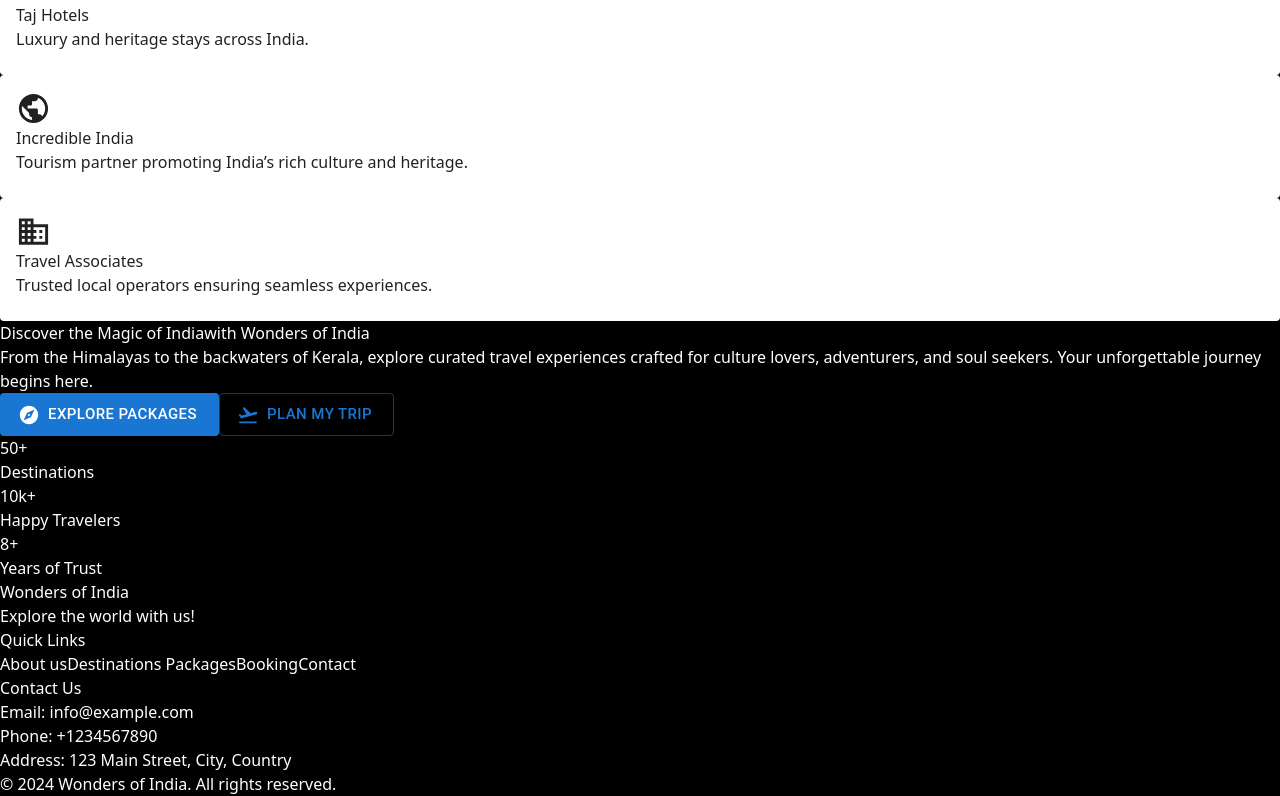
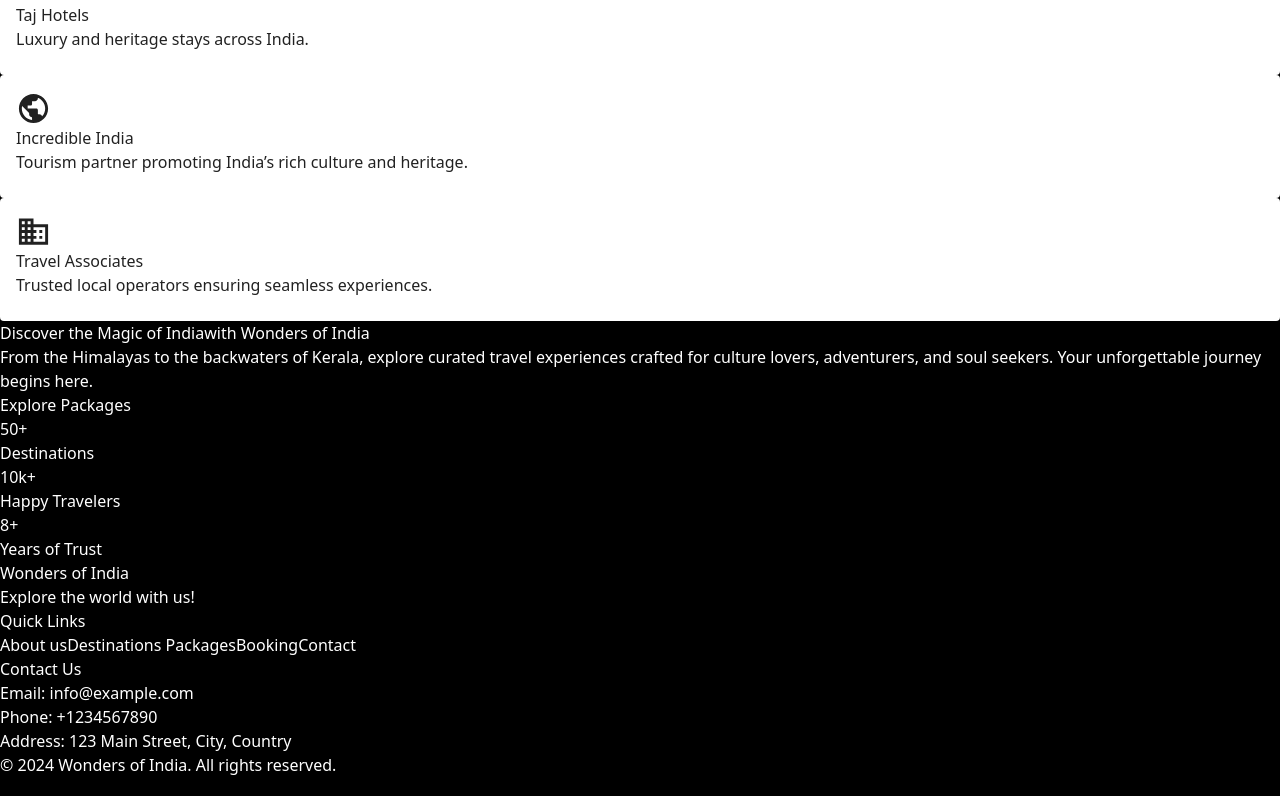
Before and after one commit to JainamKarania/Wonders-of-India, a React (Vite) app: page /home in a window 1280 px wide. Shown: the part 4547-5343 px from the top of the page. Built offline with nearby package versions, Linux system fonts and the light colour scheme.

Commit message:
updation

```diff
--- a/src/Components/BookingsCTA.jsx
+++ b/src/Components/BookingsCTA.jsx
@@ -108,7 +108,7 @@
                 onClick={() => setOpenBooking(true)}
                 className="!rounded-2xl !bg-slate-900 !px-7 !py-3 !text-base !font-semibold !normal-case hover:!bg-black"
               >
-                Proceed to Booking
+                Book Package
               </Button>
 
               <BookingModal
--- a/src/Components/CTA.jsx
+++ b/src/Components/CTA.jsx
@@ -1,5 +1,6 @@
 import { useEffect, useRef } from "react";
 import gsap from "gsap";
+import { Link } from "react-router-dom";
 import { ScrollTrigger } from "gsap/ScrollTrigger";
 import { Button } from "@mui/material";
 import { FlightTakeoff, Explore } from "@mui/icons-material";
@@ -94,23 +95,23 @@
               ref={buttonsRef}
               className="flex flex-wrap items-center gap-4"
             >
-              <Button
+              <Link to ="/destination"
                 variant="contained"
                 size="large"
                 startIcon={<Explore />}
                 className="!rounded-2xl !bg-gray-900 !px-6 !py-3 !text-base !font-semibold !normal-case hover:!bg-black"
               >
                 Explore Packages
-              </Button>
+              </Link>
 
-              <Button
+              {/* <Button
                 variant="outlined"
                 size="large"
                 startIcon={<FlightTakeoff />}
                 className="!rounded-2xl !border-white !px-6 !py-3 !text-base !font-semibold !text-white !normal-case hover:!bg-white/10"
               >
                 Plan My Trip
-              </Button>
+              </Button> */}
             </div>
           </header>
 
--- a/src/Components/Destination.jsx
+++ b/src/Components/Destination.jsx
@@ -1,4 +1,4 @@
-import { useEffect, useRef } from "react";
+import { useState, useEffect, useRef } from "react";
 import gsap from "gsap";
 import "swiper/css";
 // import "swiper/css/navigation";
@@ -8,6 +8,7 @@
 
 import { Swiper, SwiperSlide } from "swiper/react";
 import { Navigation, Autoplay } from "swiper/modules";
+import BookingModal from "./BookingModal";
 
 gsap.registerPlugin(ScrollTrigger);
 
@@ -15,6 +16,8 @@
   const sectionRef = useRef(null);
   const headingRef = useRef(null);
   const sliderRef = useRef(null);
+
+  const [openBooking, setOpenBooking] = useState(false);
 
   useEffect(() => {
     const ctx = gsap.context(() => {
@@ -91,7 +94,8 @@
     {
       name: "Kerala Backwaters",
       desc: "Serene houseboats, lush greenery, and tranquil waterways.",
-      image: "https://images.unsplash.com/photo-1602216056096-3b40cc0c9944?q=80&w=1200",
+      image:
+        "https://images.unsplash.com/photo-1602216056096-3b40cc0c9944?q=80&w=1200",
       package: "Kerala Backwaters Serenity Escape",
       originalPrice: 36999,
       discountedPrice: 29999,
@@ -100,7 +104,8 @@
     {
       name: "Leh–Ladakh",
       desc: "High-altitude deserts, monasteries, and breathtaking Himalayan landscapes.",
-      image: "https://images.unsplash.com/photo-1548013146-72479768bada?q=80&w=1200",
+      image:
+        "https://images.unsplash.com/photo-1548013146-72479768bada?q=80&w=1200",
       package: "Ladakh High-Altitude Adventure",
       originalPrice: 49999,
       discountedPrice: 41999,
@@ -370,11 +375,17 @@
                       <Button
                         variant="contained"
                         size="small"
+                        onClick={() => setOpenBooking(true)}
                         startIcon={<LocalOffer />}
                         className="!rounded-xl !bg-slate-900 !px-4 !py-2 !text-xs !font-semibold !normal-case hover:!bg-black"
                       >
                         Book Package
                       </Button>
+
+                      <BookingModal
+                        open={openBooking}
+                        onClose={() => setOpenBooking(false)}
+                      />
 
                       <Button
                         variant="outlined"
```
